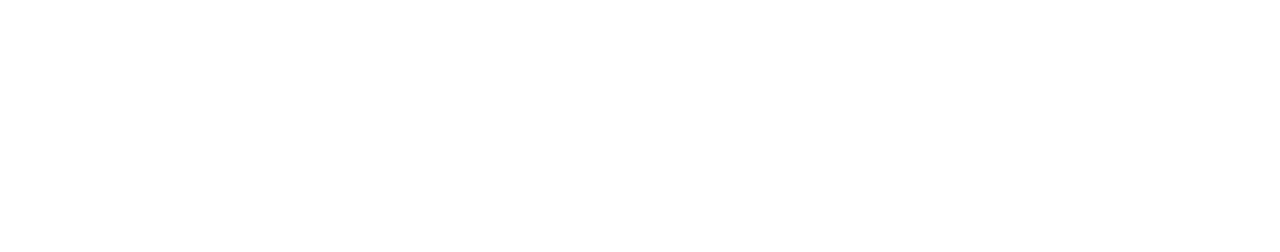
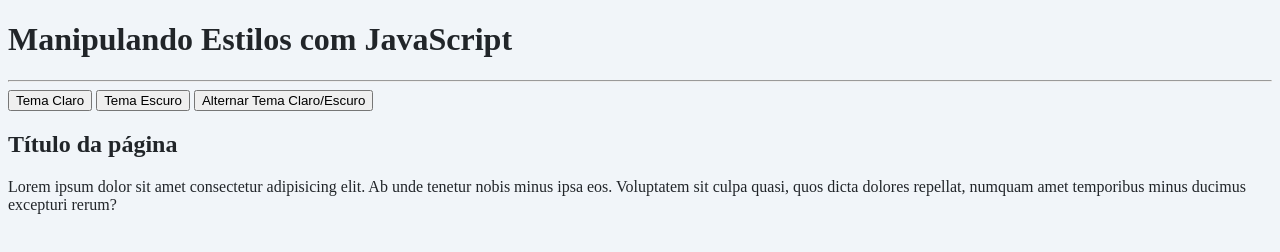
Before and after one commit to Viitorsoares/aulas-javascript, a plain HTML site: page aula09/index.html in a window 1280 px wide. Drawn offline with Linux system fonts and the light colour scheme.

Commit message:
Aula 9 JavaScript

```diff
--- a/aula09/index.html
+++ b/aula09/index.html
@@ -3,9 +3,22 @@
 <head>
     <meta charset="UTF-8">
     <meta name="viewport" content="width=device-width, initial-scale=1.0">
-    <title>Document</title>
+    <title>Manipulando Estilos com JavaScript</title>
+
+    <style>
+        .is-light { background-color: #f1f5f9; color: #212529; }
+        .is-dark { background-color: #212529; color: #f1f5f9;}
+    </style>
+
+    <script src="index.js" defer></script>
 </head>
-<body>
-
+<body class="is-light">
+    <h1>Manipulando Estilos com JavaScript</h1>
+    <hr>
+    <button id="lightBtn">Tema Claro</button>
+    <button id="darkBtn">Tema Escuro</button>
+    <button id="switchBtn">Alternar Tema Claro/Escuro</button>
+    <h2>Título da página</h2>
+    <p>Lorem ipsum dolor sit amet consectetur adipisicing elit. Ab unde tenetur nobis minus ipsa eos. Voluptatem sit culpa quasi, quos dicta dolores repellat, numquam amet temporibus minus ducimus excepturi rerum?</p>
 </body>
-</html>
+</html
```
Also changed, not shown: aula09/index.js (added).
